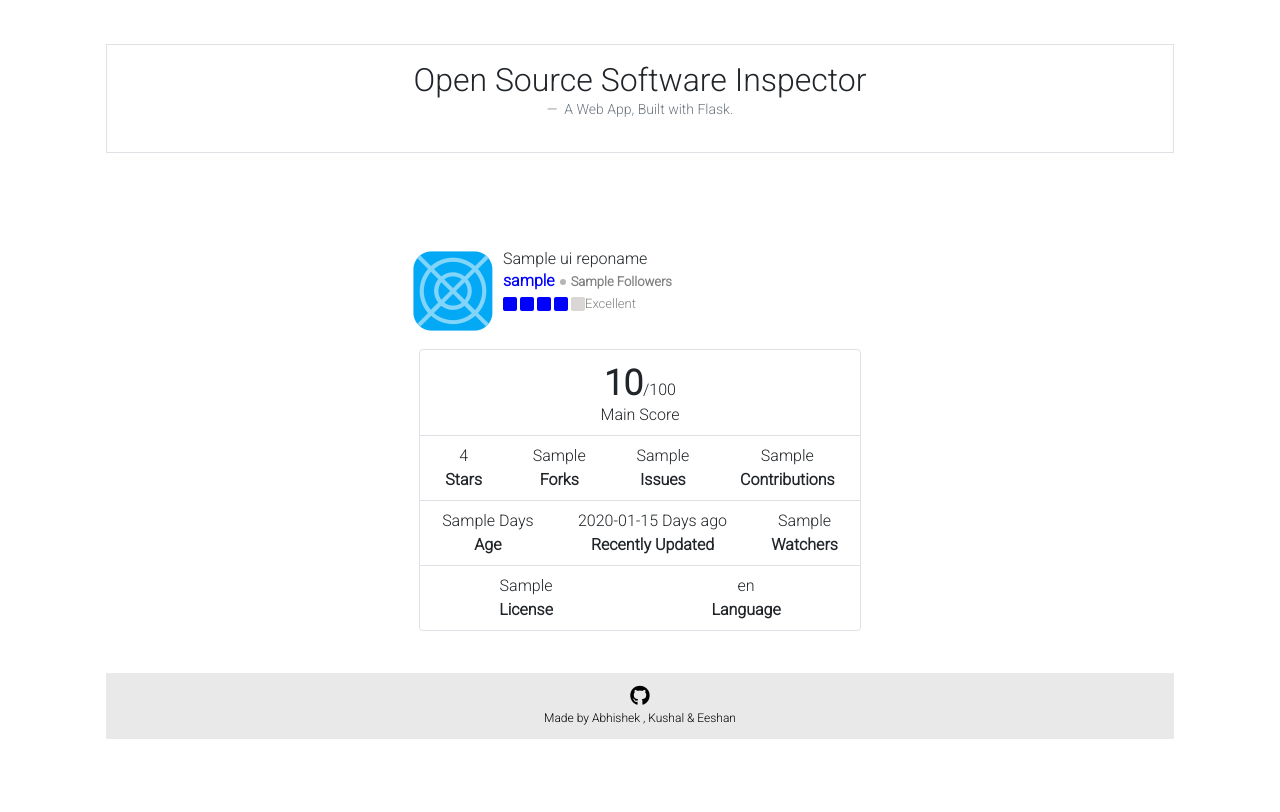
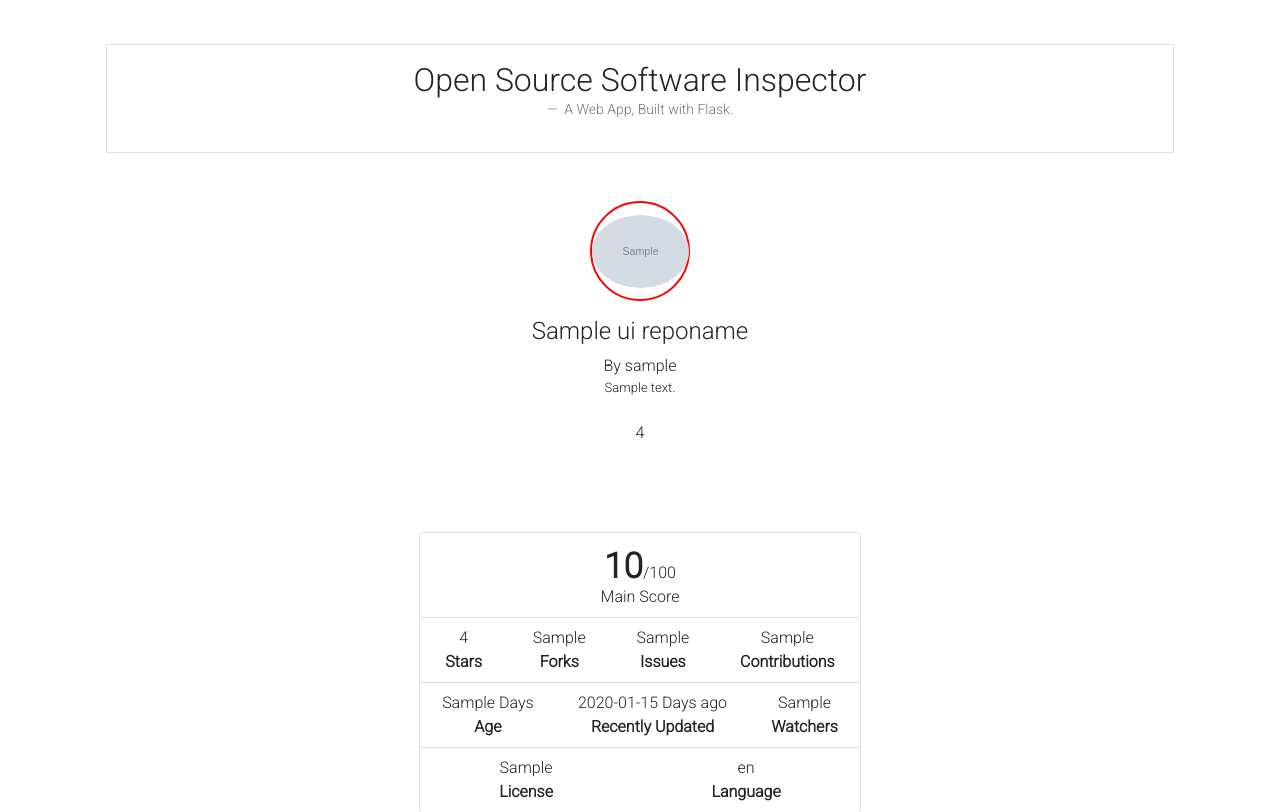
Before and after one commit to abhisheksk24/trojenhex-ossinspector, a Flask app: template templates/result.html in a window 1280 px wide. Shown: the top 812 px of the page. Before the commit the page ends 739 px from the top, so only its background shows below. Run offline with Flask 2, Linux system fonts and the light colour scheme; the template is opened without the code that fills it: most values are stand-ins (such as "Sample title", 1, 10 or a date in 2020); grey boxes marked "Sample" are stand-in pictures; some libraries are stand-ins or nearby versions.

Commit message:
3rd commit

```diff
--- a/app.py
+++ b/app.py
@@ -32,6 +32,7 @@
 
         tempusername = (output["owner"])
         username = str(tempusername["login"])
+        avatar = str(tempusername["avatar_url"])
 
 
         userdetails = "https://api.github.com/users/{}".format(username)
@@ -158,7 +159,22 @@
 
         average = round(Average(sum_list),2)
 
+        #Ratings
+        if (average<70):
+            rating = "Good"
+            rating_color = "primary"
 
+            if(average<50):
+                rating = "Poor"
+                rating_color = "warning"
+
+                if(average<25):
+                    rating = "Unsafe"
+                    rating_color = "danger"
+
+        else :
+            rating = "Excellent"
+            rating_color = "success"
 
 
         return render_template('result.html', ui_reponame = reponame, ui_username = username, ui_desc = description,
@@ -174,7 +190,10 @@
         ui_stars_percentage = stars_percentage,
         ui_score = average ,
         ui_repolastupdated = repolastupdated,
-        ui_watchers = watchers)
+        ui_watchers = watchers,
+        ui_avatar = avatar,
+        ui_rating = rating,
+        ui_rcolor = rating_color)
 
 
 if __name__ == '__main__':
--- a/static/new.css
+++ b/static/new.css
@@ -5,7 +5,7 @@
 }
 
 /* Footer */
-.footer{
+.footer {
 	background-color: #E9E9E9;
 	margin-top: 10px;
 	color: #000000;
@@ -14,16 +14,16 @@
 	margin-bottom: 30px;
 }
 
-.contact-icon{
+.contact-icon {
 	color: #000000;
 	padding: 7px;
 }
 
-.contact-icon:hover{
+.contact-icon:hover {
 	color: #a6a19a;
 }
 
-.footer-description{
+.footer-description {
 	margin: 0;
 	font-size: 12px;
 	font-weight: 100;
@@ -49,7 +49,7 @@
 	margin-left: 5px;
 	margin-right: 5px;
 	margin-bottom: 1px;
-	background-color: rgb(180,181,180);
+	background-color: rgb(180, 181, 180);
 	border-radius: 50%;
 	display: inline-block;
 }
@@ -81,3 +81,47 @@
 .rating-out {
 	margin-bottom: -8px;
 }
+
+.card {
+
+	width: 390px;
+	padding: 15px;
+	border: none;
+	cursor: pointer;
+	transition: all 0.5s;
+}
+
+.round-image {
+	width: 100px;
+	height: 100px;
+	border: 2px solid red;
+	border-radius: 50%;
+	display: flex;
+	justify-content: center;
+	align-items: center;
+
+}
+
+.content {
+
+	font-size: 13px;
+}
+
+.follow {
+	border-radius: 25px;
+	padding-right: 19px;
+	padding-left: 19px;
+	height: 42px;
+	font-size: 13px;
+	width: 130px;
+	background-color: #58db49
+}
+
+.follow:hover {
+
+	background-color: #07d311;
+}
+
+.card:hover {
+	box-shadow: 0 0 40px rgba(51, 51, 51, .1);
+}
--- a/templates/result.html
+++ b/templates/result.html
@@ -43,60 +43,79 @@
                 <div class="row g-3 my-2">
                     <div class="rounded">
 
+                        <div class="container d-flex justify-content-center align-items-center">
+                            <div class="card py-4">
+
+                                <div class="d-flex justify-content-center align-items-center">
+                                    <div class="round-image">
+                                        <img src="{{ ui_avatar }}" class="rounded-circle" width="97">
+                                    </div>
+                                </div>
+
+                                <div class="text-center">
+
+                                    <h4 class="mt-3">{{ ui_reponame }}</h4>
+                                    <span>By {{ ui_username }} </span>
+
+                                    <div class="px-5">
+                                        <p class="content">{{ui_desc}}</p>
+
+                                        <button type="button" class="btn btn-outline-{{ui_rcolor}}">{{ui_rating}}</button>
+
+                                        <!-- <div class="progress">
+                                            <div class="progress-bar progress-bar-striped progress-bar-animated bg-success" role="progressbar" aria-valuenow="" aria-valuemin="0" aria-valuemax="100" style="width: 75%">{{ui_score}} %</div>
+                                          </div> -->
+
+                                    </div>
+
+                                </div>
+                            </div>
+                        </div>
+
                         <div class="container mt-5">
                             <div class="d-flex justify-content-center row">
                                 <div class="align-content-center col-md-6">
                                     <div class="review-card p-2 bg-white rounded">
-                                        <div class="d-flex mt-0 p-2"><img src="{{ url_for('static', filename='logo1.png') }}">
-                                            <div class="ml-1 mt-2">
-                                                <h6 class="crop-text mb-0">{{ ui_reponame }}&nbsp;</h6>
-                                                <div class="mt-0"><span class="cmpny-name">{{ ui_username }}</span><span
-                                                        class="dots"></span><span class="text-black-50 num-reviews">{{ ui_follower }}
-                                                        Followers</span></div>
-                                                <div class="d-flex flex-row align-items-center">
-                                                    <div class="square-ratings mr-2"><i
-                                                            class="fa fa-square ratings"></i><i
-                                                            class="fa fa-square ratings"></i><i
-                                                            class="fa fa-square ratings"></i><i
-                                                            class="fa fa-square ratings"></i><i
-                                                            class="fa fa-square rating-none"></i></div><span
-                                                        class="font-weight-bold text-black-50 excellent">Excellent</span>
-                                                </div>
-                                            </div>
-                                        </div>
                                         <div class="px-4 rating-box mb-3">
                                             <div class="border rounded">
                                                 <div class="text-center score py-2">
-                                                    <div class="rating-out"><span class="get-rating">{{ ui_score }}</span><span
-                                                            class="font-weight-bold">/100</span></div>
+                                                    <div class="rating-out"><span class="get-rating">{{ ui_score
+                                                            }}</span><span class="font-weight-bold">/100</span></div>
                                                     <div><span>Main Score</span></div>
                                                 </div>
                                                 <div
                                                     class="d-flex justify-content-around align-items-center align-content-center border-top">
                                                     <div class="border-right px-2 text-center py-2"><span
-                                                            class="d-block font-weight-bold">{{ ui_stars }}</span><span><b>Stars</b></span>
+                                                            class="d-block font-weight-bold">{{ ui_stars
+                                                            }}</span><span><b>Stars</b></span>
                                                     </div>
                                                     <div class="text-center border-right px-2 py-2"><span
-                                                            class="d-block font-weight-bold">{{ ui_forks }}</span><span><b>Forks</b></span>
+                                                            class="d-block font-weight-bold">{{ ui_forks
+                                                            }}</span><span><b>Forks</b></span>
                                                     </div>
                                                     <div class="text-center border-right px-2 py-2"><span
-                                                            class="d-block font-weight-bold">{{ ui_issues }}</span><span><b>Issues</b></span>
+                                                            class="d-block font-weight-bold">{{ ui_issues
+                                                            }}</span><span><b>Issues</b></span>
                                                     </div>
                                                     <div class="text-center px-2 py-2"><span
-                                                            class="d-block font-weight-bold">{{ ui_contri }}</span><span><b>Contributions</b></span>
+                                                            class="d-block font-weight-bold">{{ ui_contri
+                                                            }}</span><span><b>Contributions</b></span>
                                                     </div>
                                                 </div>
 
                                                 <div
                                                     class="d-flex justify-content-around align-items-center align-content-center border-top">
                                                     <div class="border-right px-2 text-center py-2"><span
-                                                            class="d-block font-weight-bold">{{ ui_repoage }} Days</span><span><b>Age</b></span>
+                                                            class="d-block font-weight-bold">{{ ui_repoage }}
+                                                            Days</span><span><b>Age</b></span>
                                                     </div>
                                                     <div class="text-center border-right px-2 py-2"><span
-                                                        class="d-block font-weight-bold">{{ ui_repolastupdated }} Days ago</span><span><b>Recently Updated</b></span>
+                                                            class="d-block font-weight-bold">{{ ui_repolastupdated }}
+                                                            Days ago</span><span><b>Recently Updated</b></span>
                                                     </div>
                                                     <div class="text-center border-right px-2 py-2"><span
-                                                            class="d-block font-weight-bold">{{ ui_watchers }}</span><span><b>Watchers</b></span>
+                                                            class="d-block font-weight-bold">{{ ui_watchers
+                                                            }}</span><span><b>Watchers</b></span>
                                                     </div>
 
                                                 </div>
@@ -104,11 +123,13 @@
                                                 <div
                                                     class="d-flex justify-content-around align-items-center align-content-center border-top">
                                                     <div class="border-right px-2 text-center py-2"><span
-                                                            class="d-block font-weight-bold">{{ ui_license }}</span><span><b>License</b></span>
+                                                            class="d-block font-weight-bold">{{ ui_license
+                                                            }}</span><span><b>License</b></span>
                                                     </div>
                                                     <div class="text-center px-2 py-2"><span
-                                                        class="d-block font-weight-bold">{{ ui_language }}</span><span><b>Language</b></span>
-                                                </div>
+                                                            class="d-block font-weight-bold">{{ ui_language
+                                                            }}</span><span><b>Language</b></span>
+                                                    </div>
                                                 </div>
                                             </div>
                                         </div>
@@ -121,6 +142,8 @@
                 </div>
             </div>
         </div>
+
+        <!-- <div role="progressbar" aria-valuenow="ui_score" aria-valuemin="0" aria-valuemax="100" style="--value:65"></div> -->
 
         <!-- Footer -->
         <div class="container">
```
Also changed, not shown: static/new2.css (added). Lines whose indentation alone changed are shown as unchanged.
